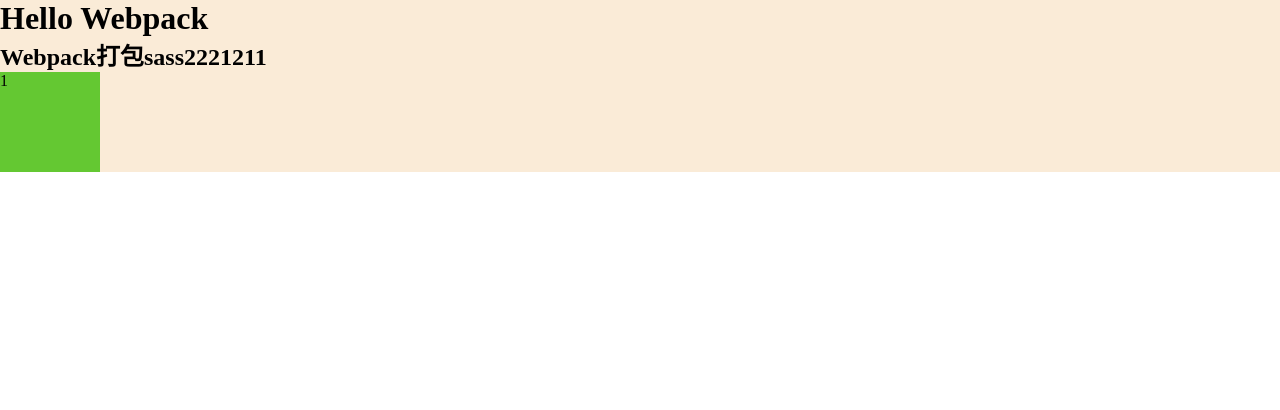
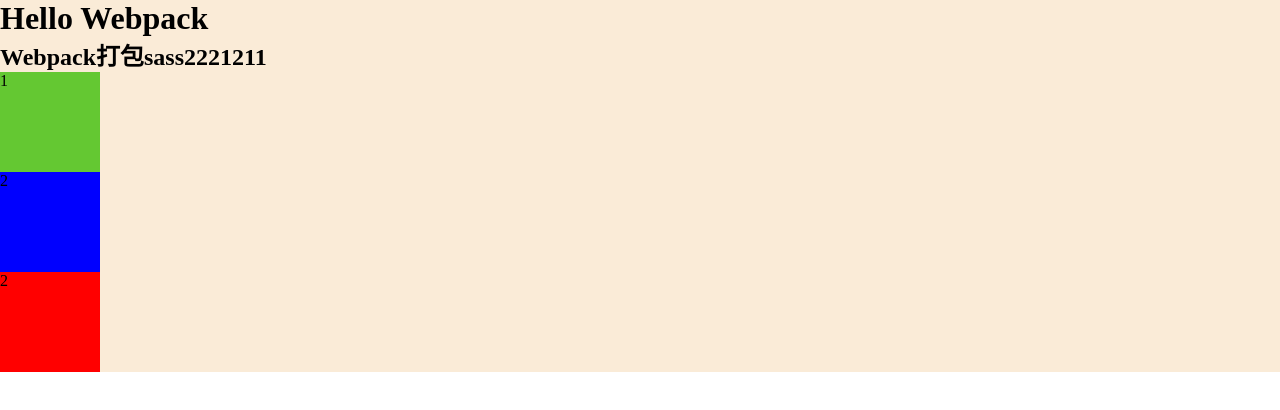
Before and after one commit to fncheng/webpack-learn, a Vue app: page / in a window 1280 px wide. Shown: the top 410 px of the page. Built offline with nearby package versions, Linux system fonts and the light colour scheme.

Commit message:
fix: 处理css文件

```diff
--- a/src/App.vue
+++ b/src/App.vue
@@ -6,6 +6,8 @@
         <span class="title">Webpack打包sass2221211</span>
       </div>
       <div class="container">1</div>
+      <div class="container bg-blue">2</div>
+      <div class="container bg-red">2</div>
       <!-- <router-link to="/">Home</router-link> |
       <router-link to="/about">About</router-link> -->
     </div>
@@ -26,6 +28,11 @@
 }
 </script>
 
+<style scoped>
+.bg-red {
+  background-color: red;
+}
+</style>
 <style lang="scss" scoped>
 #nav {
   background-color: antiquewhite;
--- /dev/null
+++ b/src/index.css
@@ -0,0 +1,3 @@
+.bg-blue {
+  background-color: blue;
+}
--- a/src/index.scss
+++ b/src/index.scss
@@ -1,4 +1,7 @@
 .container {
+  .box {
+    background-color: antiquewhite;
+  }
   width: 100px;
   height: 100px;
   background-color: rgba(100, 200, 50, 1);
--- a/src/main.js
+++ b/src/main.js
@@ -1,6 +1,7 @@
 import Vue from 'vue'
 import App from './App.vue'
 import './index.scss'
+import './index.css'
 
 Vue.config.productionTip = false
 
```
Also changed, not shown: 1 other file (tests, documents, lock files or other folders).
